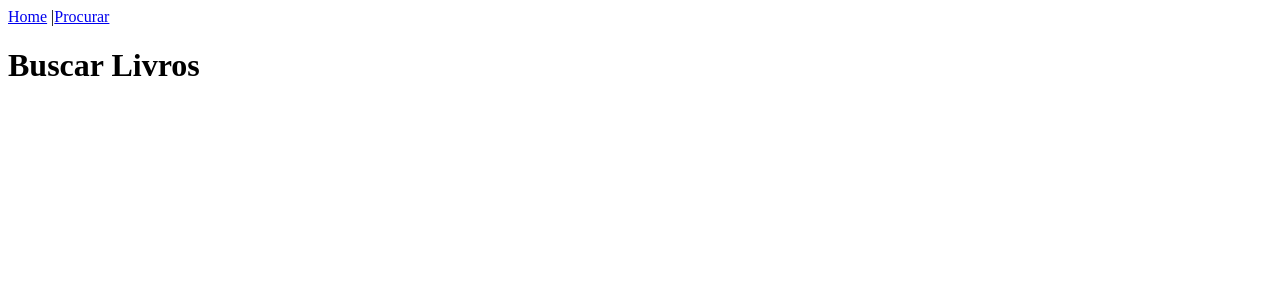
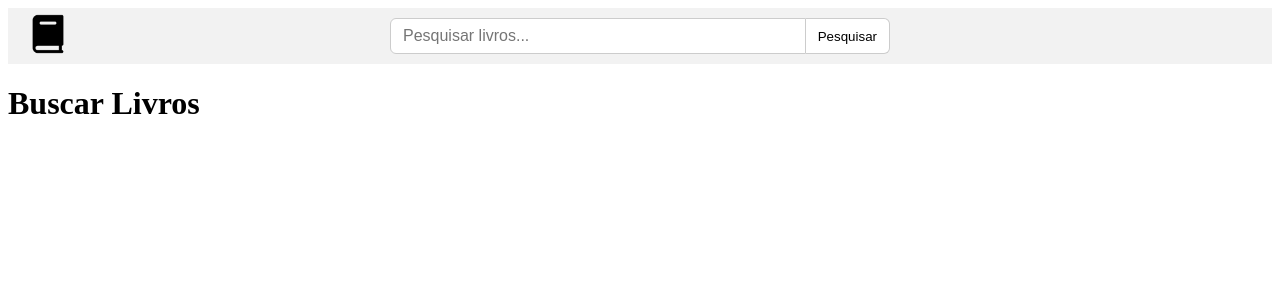
Before and after one commit to Linzackk/MinhaBiblioteca, a React (Vite) app in the folder minha-biblioteca/: page /search in a window 1280 px wide. Shown: the top 300 px of the page. Built offline with nearby package versions, Linux system fonts and the light colour scheme.

Commit message:
style uso de icone no nav

```diff
--- a/minha-biblioteca/src/App.tsx
+++ b/minha-biblioteca/src/App.tsx
@@ -1,14 +1,12 @@
 import { Search } from "./pages/Search";
 import { Home } from "./pages/Home";
-import { Routes, Route, Link } from "react-router-dom";
+import { Routes, Route } from "react-router-dom";
+import { Nav } from "./components/Nav";
 
 function App() {
   return (
       <div>
-        <nav>
-          <Link to="/">Home</Link> |
-          <Link to="/search">Procurar</Link>
-        </nav>
+        <Nav />
           <Routes>
             <Route path="/" element={<Home />} />
             <Route path="/search" element={<Search />} />
--- a/minha-biblioteca/src/components/Nav.tsx
+++ b/minha-biblioteca/src/components/Nav.tsx
@@ -1,6 +1,7 @@
 import React, { useState } from "react";
 import { useNavigate, Link } from "react-router-dom";
 import './Nav.css';
+import bookIcon from '../images/book-icon.png';
 
 export function Nav() {
     const [query, setQuery] = useState('');
@@ -16,7 +17,7 @@ export function Nav() {
         <nav className="nav-container">
             <Link to="/" className="nav-books-link">
                 <img
-                    src="../images/book-icon.png"
+                    src={bookIcon}
                     alt="Meus Livros"
                     className="nav-books-img"
                 />
@@ -25,7 +26,7 @@ export function Nav() {
             <form className="nav-search-form" onSubmit={handleSearch}>
                 <input
                     type="text"
-                    placeholder="Psequisar livros..."
+                    placeholder="Pesquisar livros..."
                     value={query}
                     onChange={(e) => setQuery(e.target.value)}
                 />
--- a/minha-biblioteca/src/pages/Search.tsx
+++ b/minha-biblioteca/src/pages/Search.tsx
@@ -6,28 +6,22 @@ import { BookList } from "../components/BookList";
 import { BookModal } from "../components/BookModal";
 import { BooksContext } from "../contexts/BooksContext";
 
-function useQuery() {
-        return new URLSearchParams(useLocation().search);
-    }
-
 export function Search() {
     const [selectedBook, setSelectedBook] = useState<Book | null>(null);
     const [query, setQuery] = useState('');
     const [results, setResults] = useState<Book[]>([]);
     const {books} = useContext(BooksContext);
+    const location = useLocation();
 
-    const locationQuery = useQuery().get('q') || '';
+    const handleSearch = async (searchQuery?: string) => {
+        const q = searchQuery ?? query;
+        if (!q.trim()) return;
 
-    const handleSearch = async () => {
-        if (!query.trim()) return;
-
-        const booksResults = await searchBooks(query);
+        const booksResults = await searchBooks(q);
 
         const merged = booksResults.map(apiBook => {
         const userBook = books.find(user => user.id === apiBook.id);
-
         if (!userBook) return apiBook;
-
         return {
             ...apiBook,
             paginasLidas: userBook.paginasLidas,
@@ -40,11 +34,11 @@ export function Search() {
     }
 
     useEffect(() => {
-        if (locationQuery) {
-            setQuery(locationQuery);
-            handleSearch();
-        }
-    }, [locationQuery])
+        const params = new URLSearchParams(location.search);
+        const q = params.get('q') || '';
+        setQuery(q);
+        if (q) handleSearch(q);
+    }, [location.search, books]);
 
     useEffect(() => {
         if (results.length === 0) return;
```
Also changed, not shown: minha-biblioteca/src/images/book-icon.png (added). Lines whose indentation alone changed are shown as unchanged.
